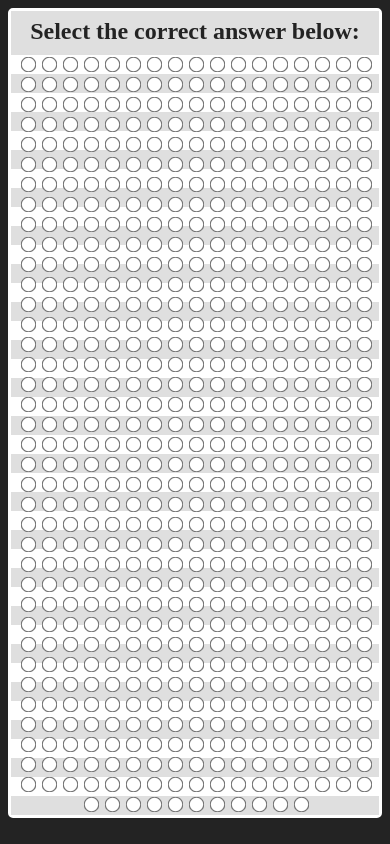
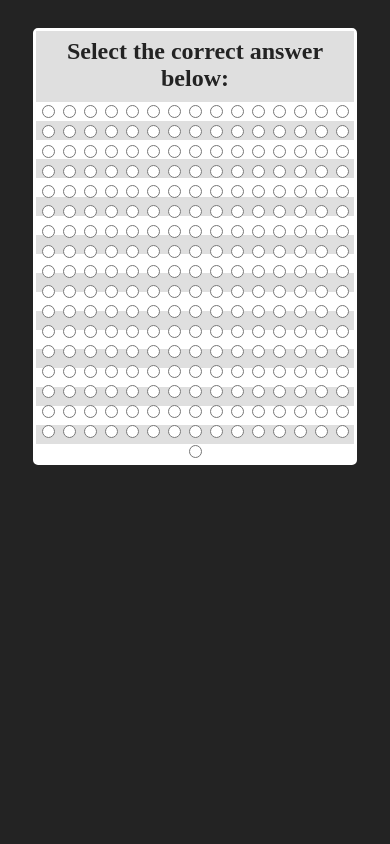
Before and after one commit to iguannalin/multiplechoices, a plain HTML site: page index.html in a window 390 px wide. Drawn offline with Linux system fonts and the light colour scheme; a web font is replaced by a local one.

Commit message:
fixing for responsiveness?

```diff
--- a/index.css
+++ b/index.css
@@ -7,7 +7,7 @@
 html {
   display: block;
   width: 100%;
-  margin: auto 0;
+  margin: 5% 0 auto;
 }
 
 body {
@@ -15,19 +15,25 @@ body {
   font-family: minion-pro, serif;
   font-style: normal;
   font-weight: 400;
-  border: 3px solid white;
-  border-radius: 5px;
   color: var(--main-text-color);
   font-family: 'Times New Roman', Times, serif;
   font-size: 12px;
   text-align: center;
   cursor: url('question.png') 0 16, pointer;
+  display: flex;
+  justify-content: center;
 }
 
 h1 {
   margin: 0 auto;
   padding: 7px 0 10px;
   color: var(--main-bg-color);;
+}
+
+.container {
+  width: 85%;
+  border: 3px solid white;
+  border-radius: 5px;
 }
 
 #heading {
@@ -40,7 +46,8 @@ h1 {
 }
 
 input[type='radio'] {
-  transform: scale(1.21);
+  width: 13px;
+  height: 13px;
   accent-color: #3861f0;
   cursor: url('pencil.png') 0 16, default;
 }
--- a/index.html
+++ b/index.html
@@ -8,7 +8,9 @@
         <link rel="stylesheet" href="https://use.typekit.net/cby1hmu.css">
     </head>
     <body>
-        <div id="heading"><h1>Select the correct answer below:</h1></div>
-        <div id="sheet"></div>
+        <div class="container">
+            <div id="heading"><h1>Select the correct answer below:</h1></div>
+            <div id="sheet"></div>
+        </div>
     </body>
 </html>
--- a/index.js
+++ b/index.js
@@ -2,8 +2,8 @@ window.addEventListener("load", () => {
   const sheet = document.getElementById("sheet");
   let buttons = [];
   // make the buttons fit the page as best as possible
-  let width = Math.floor((document.body.offsetWidth - 20) / 21);
-  let height = Math.floor((window.innerHeight - 150) / 17);
+  let width = Math.floor((document.body.offsetWidth - 200) / 21);
+  let height = Math.floor((window.innerHeight - 300) / 17);
   let total = width * height;
   for (let i = 0; i < width; i++) {
     for (let j = 0; j < height; j++) {
@@ -12,8 +12,9 @@ window.addEventListener("load", () => {
       // every time a button is clicked, choose between:
       // turning on a random button, or
       // hiding a lot of other buttons
-      radio.onclick = () => {
+      radio.onclick = (e) => {
         let r = Math.floor(Math.random() * 10);
+        e.target.style.visibility = "hidden";
         switch (r % 2) {
           case 0:
             buttons[getRandomInt(0, total)].checked = "true";
```
Also changed, not shown: 1 other file.
